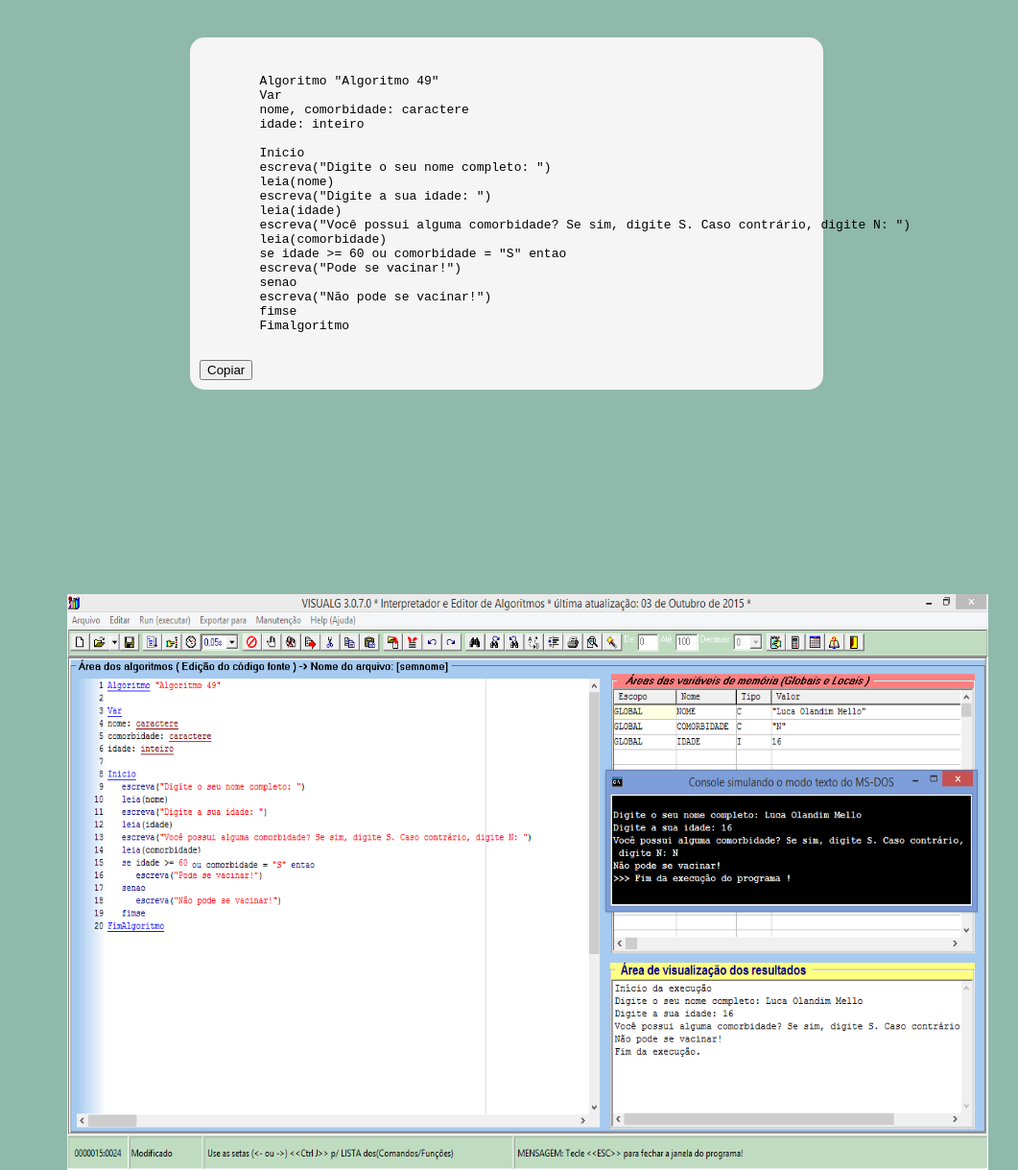
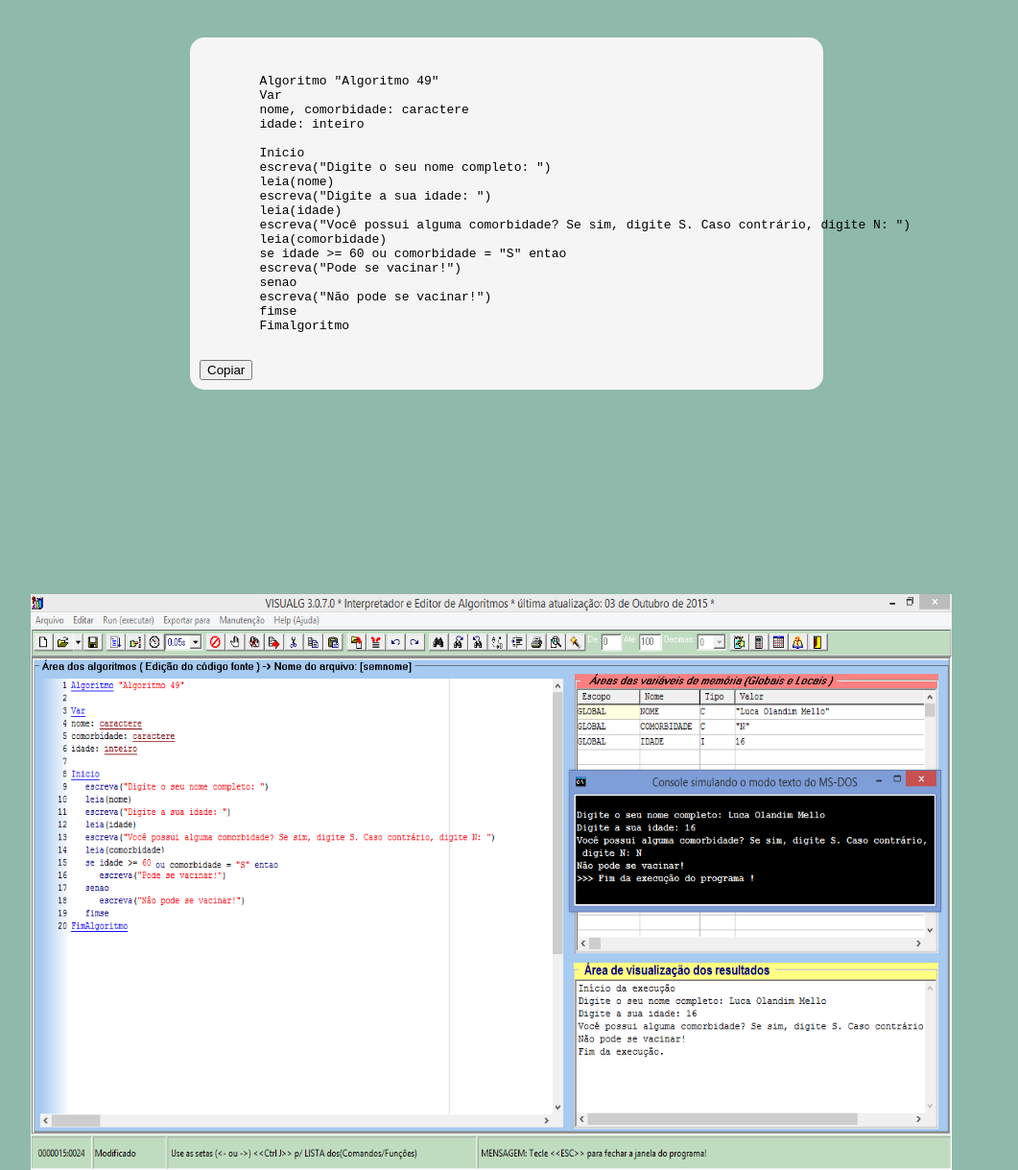
Before and after one commit to Luca-olandim/Algoritmo49, a plain HTML site: page pseudocodigo.html in a window 1280 px wide. Shown: the part 61-1280 px from the top of the page at 96% size, without its empty margins (122-1183 px from the left). Drawn offline with Linux system fonts and the light colour scheme.

Commit message:
Finalizando arquivo css

```diff
--- a/style.css
+++ b/style.css
@@ -80,7 +80,7 @@ top: 8%;
     background-color: #1f3241;
 }
 #img1{
-    position: absolute;left: 15%;
+    position: absolute;left: 12%;
     width: 75%;
     height: 75%;
     top: 85%
```
